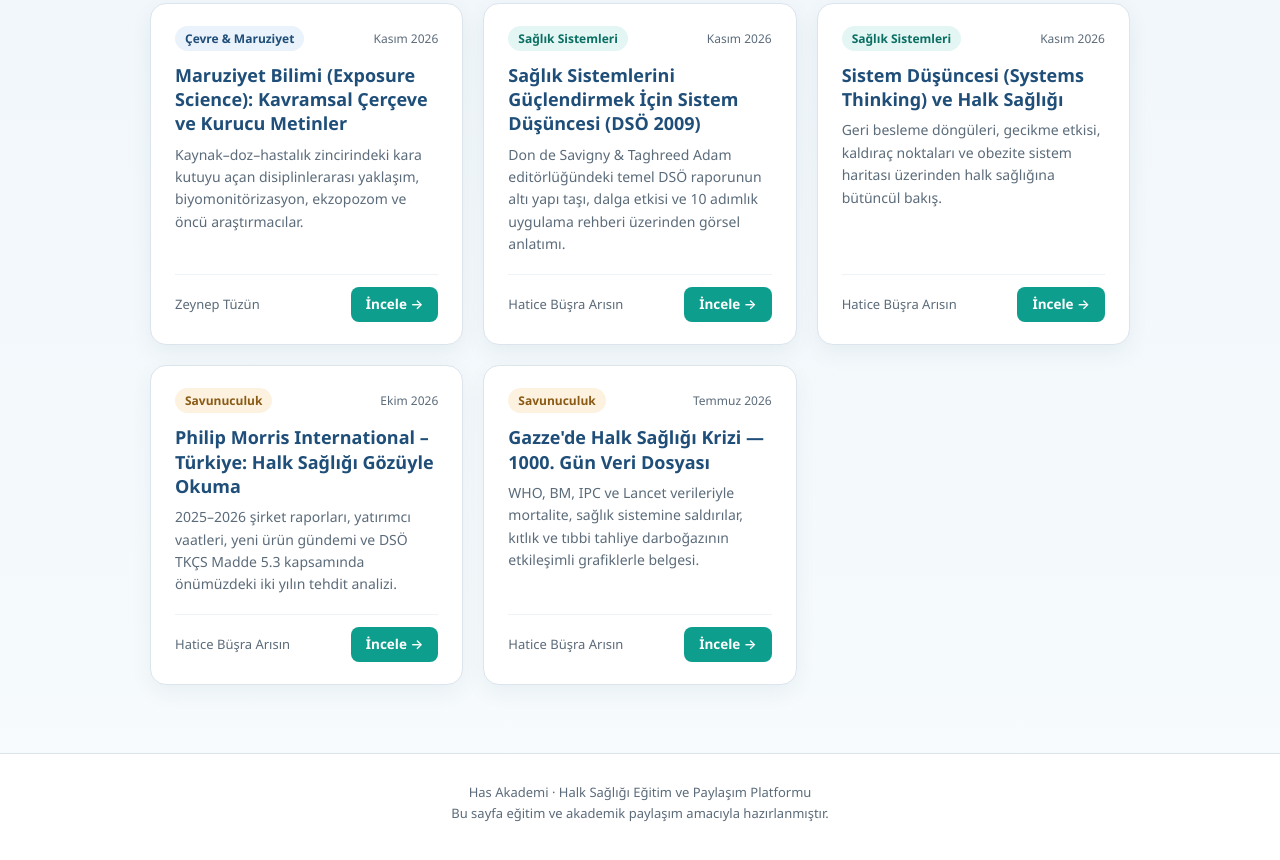
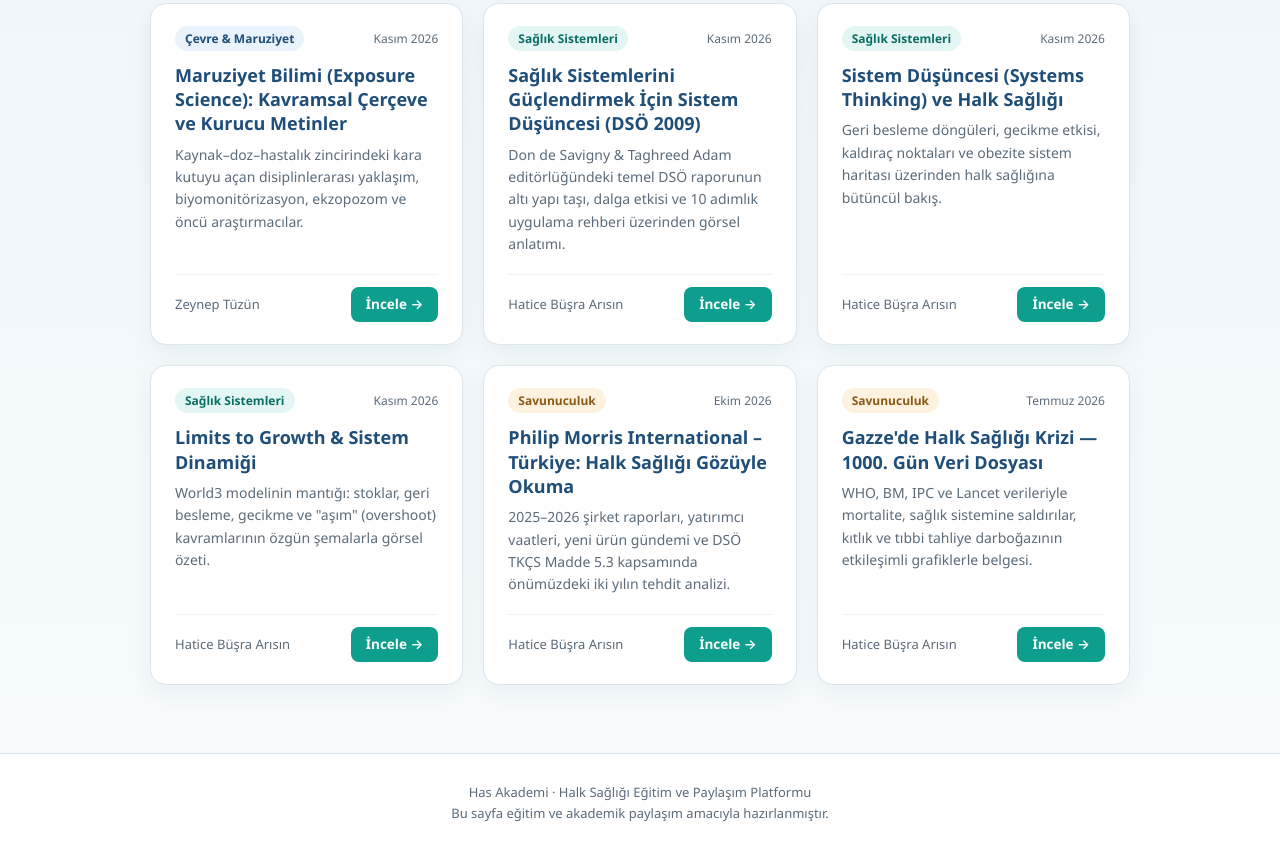
Before and after one commit to has-akademi/has-akademi.github.io, a plain HTML site: page index.html in a window 1280 px wide. Shown: the part 345-1205 px from the top of the page. Drawn offline with Linux system fonts and the light colour scheme.

Commit message:
Update article cards in index.html

```diff
--- a/index.html
+++ b/index.html
@@ -251,7 +251,23 @@
       </div>
     </article>
 
-    <!-- Kart 4: PMI Türkiye Savunuculuk Raporu -->
+    <!-- Kart 4: Limits to Growth ve Sistem Dinamiği -->
+    <article class="card" data-cat="sistem">
+      <div>
+        <div class="card-top">
+          <span class="cat">Sağlık Sistemleri</span>
+          <span class="date">Kasım 2026</span>
+        </div>
+        <h3>Limits to Growth &amp; Sistem Dinamiği</h3>
+        <p>World3 modelinin mantığı: stoklar, geri besleme, gecikme ve "aşım" (overshoot) kavramlarının özgün şemalarla görsel özeti.</p>
+      </div>
+      <div class="card-footer">
+        <span class="author">Hatice Büşra Arısın</span>
+        <a href="limits-to-growth.html" class="btn">İncele &rarr;</a>
+      </div>
+    </article>
+
+    <!-- Kart 5: PMI Türkiye Savunuculuk Raporu -->
     <article class="card" data-cat="savunuculuk">
       <div>
         <div class="card-top">
@@ -267,7 +283,7 @@
       </div>
     </article>
 
-    <!-- Kart 5: Gazze'de Halk Sağlığı Krizi - 1000. Gün -->
+    <!-- Kart 6: Gazze'de Halk Sağlığı Krizi - 1000. Gün -->
     <article class="card" data-cat="savunuculuk">
       <div>
         <div class="card-top">
```
